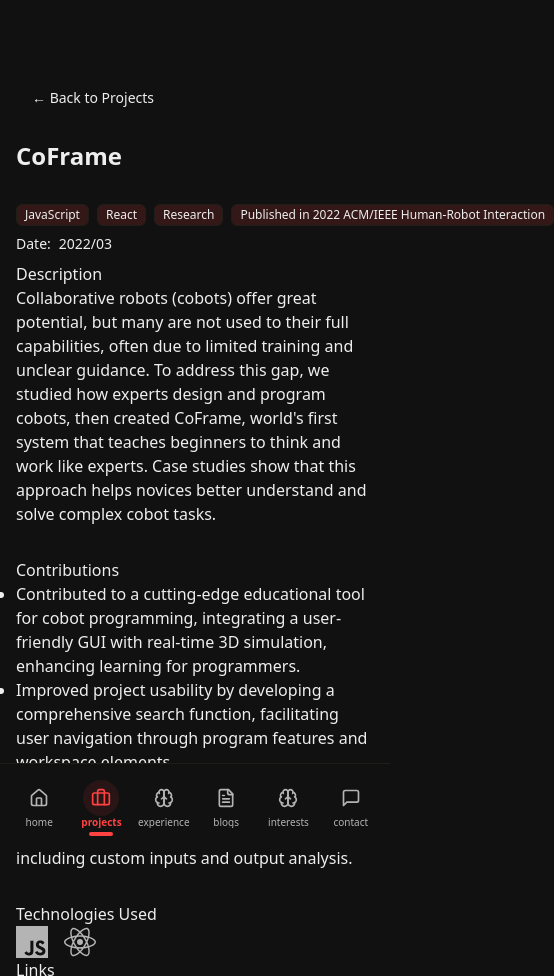
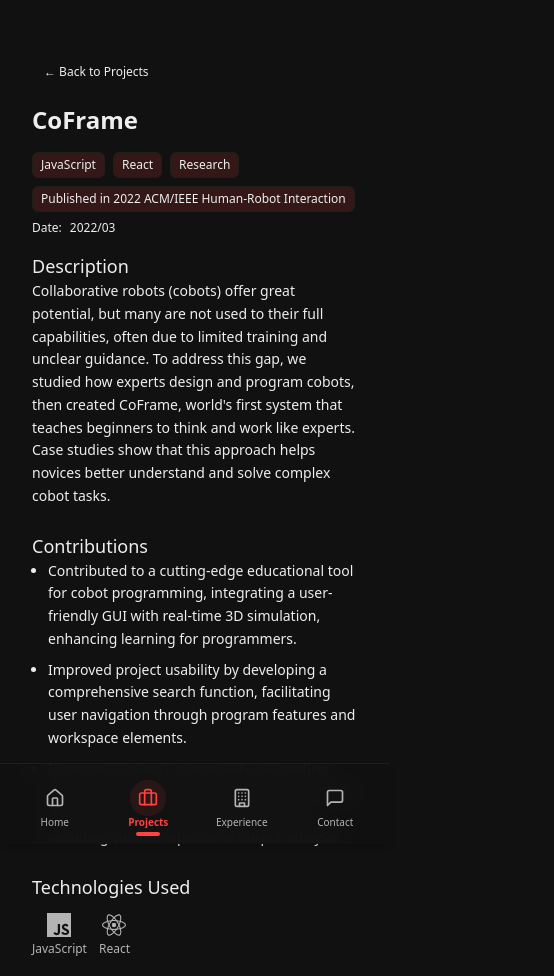
Before and after one commit to hunterZh37/hunterzhang.github.io, an Astro site: page /projects/coframe in a window 390 px wide. Shown: the top 976 px of the page, 554 px wide, since content can reach past the window. Built offline with nearby package versions, Linux system fonts and the light colour scheme; Astro itself is replaced by a stand-in of ours.

Commit message:
🔧Fixed the project page for mobile responsiveness

```diff
--- a/src/components/BottomAppBar.astro
+++ b/src/components/BottomAppBar.astro
@@ -2,6 +2,7 @@
 import { defaultLanguage, type LanguageCode } from '@/i18n/ui';
 import { getRelativeLocaleUrl } from 'astro:i18n';
 import { cn } from '@/lib/utils';
+
 
 import type { NavItem } from '@/layouts/BaseLayout.astro';
 
@@ -18,9 +19,10 @@ const { navItems } = Astro.props;
 ---
 
 <nav
-  class="md:hidden fixed bottom-0 left-0 z-50 w-full bg-background p-2 border-t border-border"
+  class="md:hidden fixed bottom-0 left-0 right-0 z-50 w-full bg-background/95 backdrop-blur-sm p-2 border-t border-border shadow-lg"
   role="navigation"
   aria-label="Main navigation"
+  style="position: fixed !important;"
 >
   <div
     class:list={[
--- a/src/features/projects/screens/ProjectScreen.astro
+++ b/src/features/projects/screens/ProjectScreen.astro
@@ -110,29 +110,28 @@ function getYouTubeEmbedUrl(url: string) {
 
 ---
 
-
-
-<div class="py-12 md:py-16">
-  <article class="lg:prose-xl max-w-none dark:prose-invert">
+<div class="py-6 md:py-12 lg:py-16 px-4 md:px-6 lg:px-8">
+  <article>
     <a
       href={`/projects`}
-      class={buttonVariants({ variant: 'ghost' }) + ' mb-6 no-underline'}
+      class={buttonVariants({ variant: 'ghost', size: 'sm' }) + ' mb-4 md:mb-6 no-underline text-xs sm:text-sm'}
     >
       &larr; Back to Projects
     </a>
 
     <Heading
       title={project.title}
+      className="mb-4 md:mb-6"
     />
-    <div
-      class="mb-2 flex flex-wrap items-center gap-x-4 gap-y-2 text-sm text-gray-600 dark:text-gray-900"
-    >
+
+    <!-- Tags and Date -->
+    <div class="mb-4 md:mb-6 flex flex-col sm:flex-row sm:flex-wrap sm:items-center gap-2 sm:gap-x-4 sm:gap-y-2 text-xs sm:text-sm text-gray-600 dark:text-gray-400">
       <!-- Category -->
       {
         project.tags && (
-          <div class="flex items-center gap-2">
+          <div class="flex items-center gap-2 flex-wrap">
             {project.tags.map((tag) => (
-              <Badge variant="default">{tag}</Badge>
+              <Badge variant="default" className="text-xs px-2 py-1">{tag}</Badge>
             ))}
           </div>
         )
@@ -141,7 +140,7 @@ function getYouTubeEmbedUrl(url: string) {
       {
         project.dateText && (
           <div class="flex items-center gap-2">
-            <span class="text-foreground">Date: </span>
+            <span class="text-foreground font-medium">Date:</span>
             <span class="text-foreground">{project.dateText}</span>
           </div>
         )
@@ -151,7 +150,7 @@ function getYouTubeEmbedUrl(url: string) {
     <!-- Video -->
     {
       project.videoUrl && (
-        <div class="mb-8 aspect-[16/9] overflow-hidden rounded-lg shadow-lg">
+        <div class="mb-6 md:mb-8 aspect-video overflow-hidden rounded-lg shadow-lg">
           {project.videoUrl.includes('youtube') || project.videoUrl.includes('youtu.be') ? (
             <iframe
               src={getYouTubeEmbedUrl(project.videoUrl)}
@@ -178,22 +177,23 @@ function getYouTubeEmbedUrl(url: string) {
     <!-- Description -->
     {
       project.detailedDescription && (
-        <section class="mb-8">
-          <h2>{'Description'}</h2>
-          <p>{project.description}</p>
+        <section class="mb-6 md:mb-8">
+          <h2 class="text-lg md:text-xl lg:text-2xl">Description</h2>
+          <p class="text-sm md:text-base leading-relaxed">{project.description}</p>
         </section>
       )
     }
 
+    <!-- Contributions -->
     {
       project.contributions &&
         project.contributions.length > 0 && (
-          <section class="mb-8">
-            <h2>{'Contributions'}</h2>
-            <ul class="list-disc">
+          <section class="mb-6 md:mb-8">
+            <h2 class="text-lg md:text-xl lg:text-2xl">Contributions</h2>
+            <ul class="list-disc pl-4 md:pl-6 space-y-2">
               {project.contributions?.map((contribution) => (
-                <li>
-                  <p set:html={contribution} />
+                <li class="text-sm md:text-base leading-relaxed">
+                  <div set:html={contribution} />
                 </li>
               ))}
             </ul>
@@ -201,22 +201,26 @@ function getYouTubeEmbedUrl(url: string) {
         )
     }
 
-    {
-      (project.technologiesUsed || project.links) && (
-        <div class="grid grid-cols-1 md:gap-8 md:grid-cols-2 md:mb-8 mb-4">
+    <!-- Technologies and Links -->
+    <div class="grid grid-cols-1 lg:grid-cols-2 gap-6 md:gap-8 mb-6 md:mb-8">
       {project.technologiesUsed && (
         <section>
-              <h2 class="mt-0">
-                {'Technologies Used'}
+          <h2 class="text-lg md:text-xl lg:text-2xl mt-0 mb-3 md:mb-4">
+            Technologies Used
           </h2>
-              <div class="flex flex-wrap gap-4">
+          <div class="flex flex-wrap gap-3 md:gap-4">
             {project.technologiesUsed?.map((tech) => {
               const TechIcon = techIconComponents[tech.id.toLowerCase()];
               return TechIcon ? (
+                <div class="flex flex-col items-center gap-1 group">
                   <TechIcon
-                className="size-8 text-muted-foreground hover:text-primary transition-colors"
+                    className="size-6 md:size-8 text-muted-foreground hover:text-primary transition-colors"
                     title={tech.name}
                   />
+                  <span class="text-xs text-muted-foreground group-hover:text-foreground transition-colors">
+                    {tech.name}
+                  </span>
+                </div>
               ) : null;
             })}
           </div>
@@ -225,65 +229,27 @@ function getYouTubeEmbedUrl(url: string) {
 
       {project.links && (
         <section>
-              <h2 class="mt-0">
-                {'Links'}
+          <h2 class="text-lg md:text-xl lg:text-2xl mt-0 mb-3 md:mb-4">
+            Links
           </h2>
-              <div class="flex flex-wrap gap-4">
+          <div class="flex flex-col sm:flex-row sm:flex-wrap gap-3 md:gap-4">
             {project.links?.map((link) => {
               const Icon = linkIconMap[link.id.toLowerCase() as keyof typeof linkIconMap] || LinkIcon;
               return (
-
                 <a
                   href={link.url}
                   target="_blank"
                   rel="noopener noreferrer"
-                        class="flex items-center gap-2 text-primary hover:underline"
+                  class="flex items-center gap-2 text-primary hover:underline text-sm md:text-base py-2 px-3 rounded-lg border border-border hover:bg-muted/50 transition-colors"
                 >
-                        <Icon className="size-5" />
-                        {link.label}
+                  <Icon className="size-4 md:size-5 flex-shrink-0" />
+                  <span class="truncate">{link.label}</span>
                 </a>
-
               );
             })}
           </div>
         </section>
       )}
     </div>
-      )
-    }
-
-    {/* Project and Code URLs */}
-    <!-- <div class="mt-8 flex flex-wrap gap-4">
-      {
-        project.projectUrl && (
-          <a
-            href={project.projectUrl}
-            target="_blank"
-            rel="noopener noreferrer"
-            class={
-              buttonVariants({ variant: 'default' }) + ' flex-1 no-underline'
-            }
-          >
-            <ExternalLink className="mr-2 size-4" />
-            {'visitProjectButton'}
-          </a>
-        )
-      }
-      {
-        project.codeUrl && (
-          <a
-            href={project.codeUrl}
-            target="_blank"
-            rel="noopener noreferrer"
-            class={
-              buttonVariants({ variant: 'secondary' }) + ' flex-1 no-underline'
-            }
-          >
-            <Code className="mr-2 size-4" />
-            {'viewCodeButton'}
-          </a>
-        )
-      }
-    </div> -->
   </article>
 </div>
--- a/src/layouts/BaseLayout.astro
+++ b/src/layouts/BaseLayout.astro
@@ -2,7 +2,7 @@
 import '../styles/global.css';
 import Footer from '@/components/Footer.astro';
 import Header from '@/components/Header.astro';
-import { Home, Briefcase, FileText, MessageSquare, Brain } from 'lucide-react';
+import { Home, Briefcase, FileText, MessageSquare, Brain, Building } from 'lucide-react';
 import { ClientRouter } from 'astro:transitions';
 import { Toaster } from 'sonner';
 import BottomAppBar from '@/components/BottomAppBar.astro';
@@ -22,12 +22,12 @@ export type NavItem = {
 
 
 const navItems: Array<NavItem> = [
-  { href: '/', label: 'home', icon: Home },
-  { href: '/projects', label: 'projects', icon: Briefcase },
-  { href: '/experience', label: 'experience', icon: Brain },
-  { href: '/blog', label: 'blogs', icon: FileText },
-  { href: '/tips', label: 'interests', icon: Brain },
-  { href: '/contact', label: 'contact', icon: MessageSquare },
+  { href: '/', label: 'Home', icon: Home },
+  { href: '/projects', label: 'Projects', icon: Briefcase },
+  { href: '/experience', label: 'Experience', icon: Building },
+  // { href: '/blog', label: 'blogs', icon: FileText },
+  // { href: '/tips', label: 'interests', icon: Brain },
+  { href: '/contact', label: 'Contact', icon: MessageSquare },
 ];
 
 
```
Lines whose indentation alone changed are shown as unchanged.
